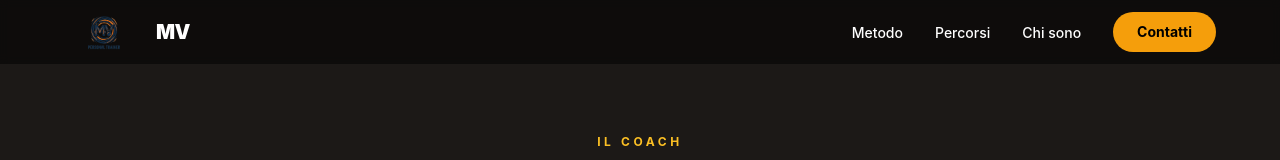
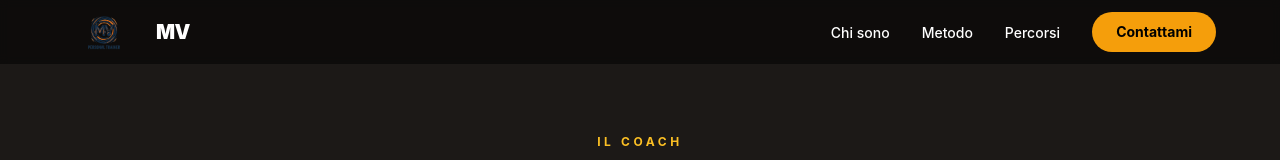
Before and after one commit to ErMafy/mattiaverzeletti, a Next.js app: page /home in a window 1280 px wide. Shown: the top 160 px of the page. Built offline with nearby package versions, Linux system fonts and the light colour scheme.

Commit message:
ottimizzazione

```diff
--- a/components/navigation/Navbar.tsx
+++ b/components/navigation/Navbar.tsx
@@ -7,9 +7,9 @@ import { motion, AnimatePresence } from 'framer-motion';
 import { Menu, X } from 'lucide-react';
 
 const navLinks = [
+  { href: '#chi-sono', label: 'Chi sono' },
   { href: '#metodo', label: 'Metodo' },
   { href: '#percorsi', label: 'Percorsi' },
-  { href: '#chi-sono', label: 'Chi sono' },
 ];
 
 export default function Navbar() {
@@ -36,6 +36,41 @@ export default function Navbar() {
     window.addEventListener('resize', handleResize);
     return () => window.removeEventListener('resize', handleResize);
   }, []);
+
+  const handleNavClick = (e: React.MouseEvent<HTMLAnchorElement>, href: string) => {
+    e.preventDefault();
+    setIsMobileMenuOpen(false);
+
+    const targetId = href.replace('#', '');
+    const element = document.getElementById(targetId);
+
+    if (element) {
+      const navbarHeight = 80;
+      const elementPosition = element.getBoundingClientRect().top;
+      const offsetPosition = elementPosition + window.pageYOffset - navbarHeight;
+
+      window.scrollTo({
+        top: offsetPosition,
+        behavior: 'smooth'
+      });
+    }
+  };
+
+  const handleContactClick = () => {
+    setIsMobileMenuOpen(false);
+    const element = document.getElementById('contattami');
+
+    if (element) {
+      const navbarHeight = 80;
+      const elementPosition = element.getBoundingClientRect().top;
+      const offsetPosition = elementPosition + window.pageYOffset - navbarHeight;
+
+      window.scrollTo({
+        top: offsetPosition,
+        behavior: 'smooth'
+      });
+    }
+  };
 
   return (
     <>
@@ -83,6 +118,7 @@ export default function Navbar() {
               >
                 <Link
                   href={link.href}
+                  onClick={(e) => handleNavClick(e, link.href)}
                   className="relative text-sm font-medium text-white hover:text-amber-400 transition-colors duration-300 group"
                 >
                   {link.label}
@@ -97,11 +133,12 @@ export default function Navbar() {
               transition={{ delay: 0.3, duration: 0.4 }}
             >
               <motion.button
+                onClick={handleContactClick}
                 className="px-6 py-2.5 bg-amber-500 text-black text-sm font-bold rounded-full transition-all duration-300 hover:bg-amber-400 hover:shadow-lg hover:shadow-amber-500/30"
                 whileHover={{ scale: 1.02 }}
                 whileTap={{ scale: 0.98 }}
               >
-                Contatti
+                Contattami
               </motion.button>
             </motion.div>
           </div>
@@ -152,8 +189,8 @@ export default function Navbar() {
                   >
                     <Link
                       href={link.href}
+                      onClick={(e) => handleNavClick(e, link.href)}
                       className="block py-3 text-lg font-medium text-gray-800 hover:text-black transition-colors"
-                      onClick={() => setIsMobileMenuOpen(false)}
                     >
                       {link.label}
                     </Link>
@@ -166,8 +203,11 @@ export default function Navbar() {
                   transition={{ delay: 0.15, duration: 0.3 }}
                   className="pt-4"
                 >
-                  <button className="w-full py-4 bg-black text-white font-medium rounded-full hover:bg-gray-900 transition-colors">
-                    Contatti
+                  <button
+                    onClick={handleContactClick}
+                    className="w-full py-4 bg-black text-white font-medium rounded-full hover:bg-gray-900 transition-colors"
+                  >
+                    Contattami
                   </button>
                 </motion.div>
               </div>
```
